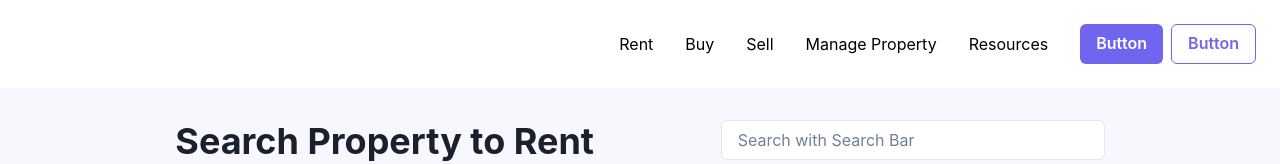
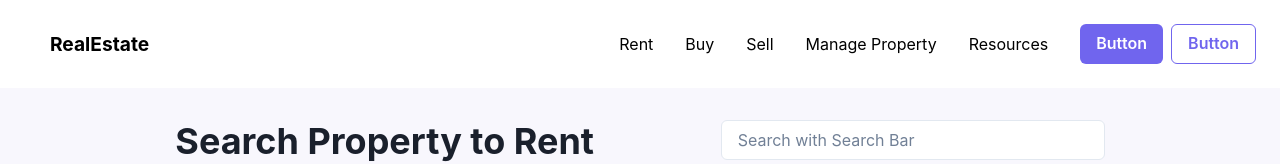
Before and after one commit to snehafarkya/Real-estate, a React (Create React App) app: page / in a window 1280 px wide. Shown: the top 164 px of the page. Built offline with nearby package versions, Linux system fonts and the light colour scheme.

Commit message:
add:logo added

```diff
--- a/src/components/NavBar.js
+++ b/src/components/NavBar.js
@@ -1,5 +1,13 @@
 import React from "react";
-import { Link, Box, Flex, Text, Button, Stack, ButtonGroup } from "@chakra-ui/react";
+import {
+  Link,
+  Box,
+  Flex,
+  Text,
+  Button,
+  Stack,
+  ButtonGroup,
+} from "@chakra-ui/react";
 
 // import { ReactComponent as Logo } from "../logoo.png";
 
@@ -9,8 +17,8 @@ const NavBar = (props) => {
   const toggle = () => setIsOpen(!isOpen);
 
   return (
-    <NavBarContainer {...props} >
-      {/* <Logo /> */}
+    <NavBarContainer {...props}>
+      {/* <Logo />  */}
       <MenuToggle toggle={toggle} isOpen={isOpen} />
       <MenuLinks isOpen={isOpen} />
     </NavBarContainer>
@@ -62,9 +70,9 @@ const MenuLinks = ({ isOpen }) => {
     <Box
       display={{ base: isOpen ? "block" : "none", md: "block" }}
       flexBasis={{ base: "100%", md: "auto" }}
-      w={"full"} background={"white"}
+      w={"full"}
+      background={"white"}
       padding={"6"}
-
     >
       <Stack
         spacing={8}
@@ -74,7 +82,19 @@ const MenuLinks = ({ isOpen }) => {
         pt={[4, 4, 0, 0]}
         color={"black"}
       >
-        <MenuItem to="/" >Rent</MenuItem>
+        <Text
+          color={"black"}
+          justifyContent={"flex-start"}
+          align="left"
+          position={"absolute"}
+          top={"30px"}
+          left={"50px"}
+          fontWeight={"bold"}
+          fontSize={"1.2em"}
+        >
+          RealEstate
+        </Text>
+        <MenuItem to="/">Rent</MenuItem>
         <MenuItem to="/how"> Buy </MenuItem>
         <MenuItem to="/faetures"> Sell </MenuItem>
         <MenuItem to="/pricing"> Manage Property </MenuItem>
@@ -82,12 +102,15 @@ const MenuLinks = ({ isOpen }) => {
 
         <MenuItem to="/signup" isLast>
           <ButtonGroup>
-        <Button color={"white"} background={"#7065ee"} variant='solid'
-        _hover={{color:"black", background:"#ebedf0"}}
+            <Button
+              color={"white"}
+              background={"#7065ee"}
+              variant="solid"
+              _hover={{ color: "black", background: "#ebedf0" }}
             >
               Button
             </Button>
-  <Button borderColor={"#7065ee"} color={"#7065ee"} variant='outline'>
+            <Button borderColor={"#7065ee"} color={"#7065ee"} variant="outline">
               Button
             </Button>
           </ButtonGroup>
```
Lines whose indentation alone changed are shown as unchanged.
